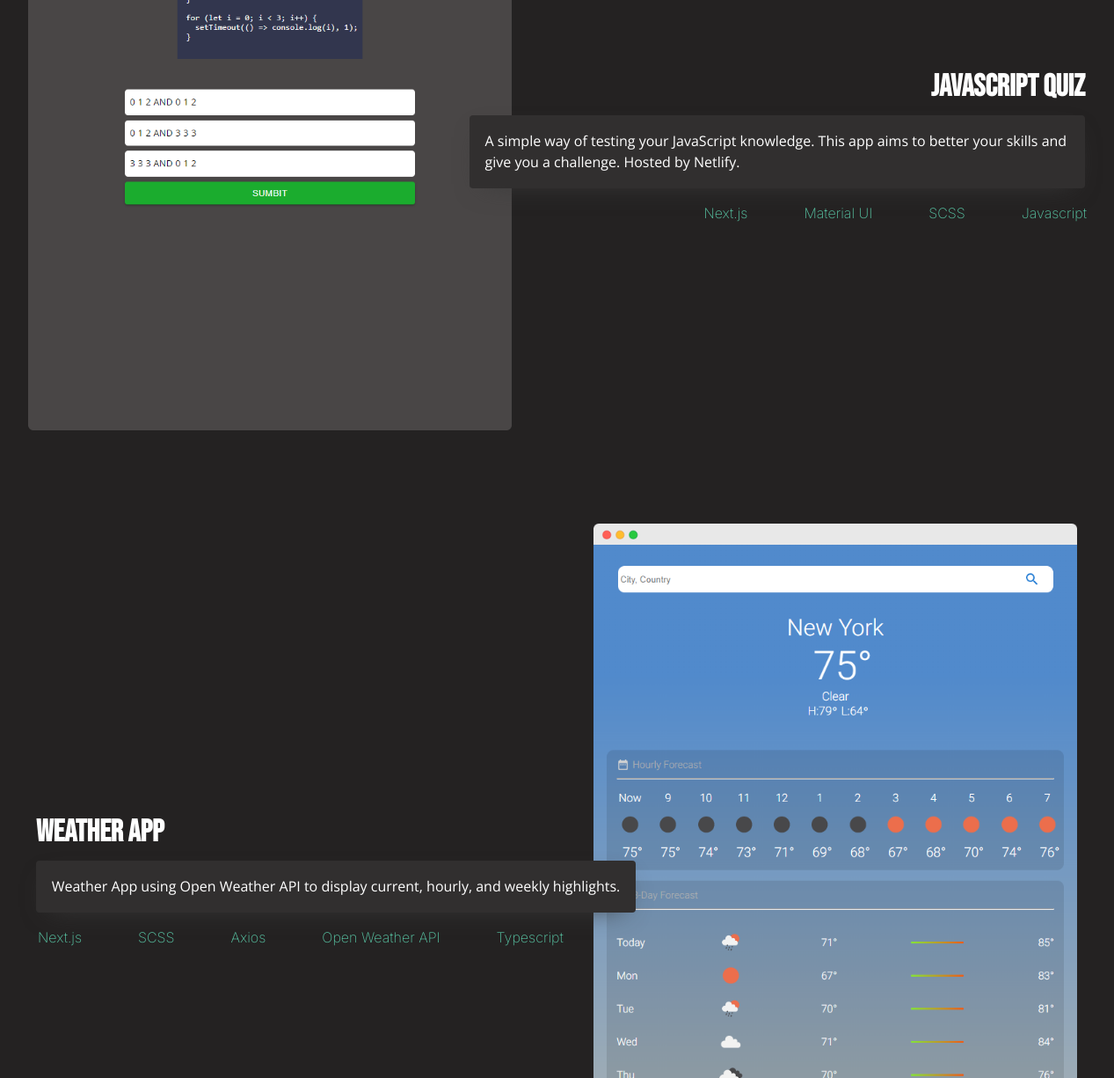
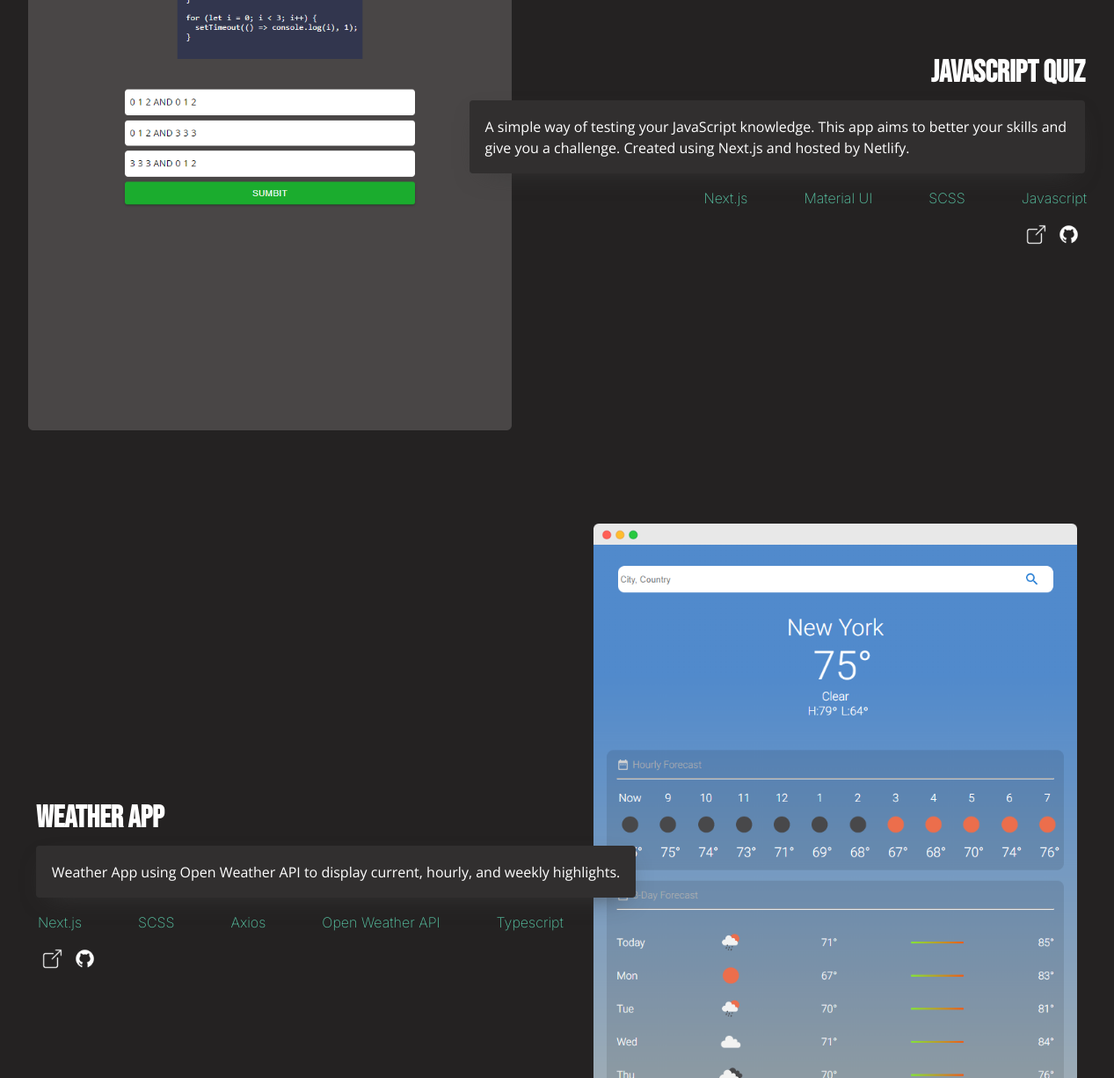
Before and after one commit to arniehayes/Arnie-Hayes-Portfolio, a Next.js app: page / in a window 1536 px wide. Shown: the part 1820-3045 px from the top of the page at 88% size, without its empty margins (135-1402 px from the left). Built offline with nearby package versions, Linux system fonts and the light colour scheme.

Commit message:
added external links for accessibility

```diff
--- a/components/MainPage/Body/Projects/ProjectItem.js
+++ b/components/MainPage/Body/Projects/ProjectItem.js
@@ -2,7 +2,7 @@ import style from "./Projects.module.scss";
 import React, { useState } from "react";
 import Image from "next/image";
 
-const ProjectItem = ({ title, description, img_path, img_name, path_link, aria_label, flex_direction, negative_margin, text_align, list_float, project_list}) => {
+const ProjectItem = ({ title, description, img_path, img_name, path_link, aria_label, flex_direction, negative_margin, text_align, list_float, project_list, external_link_path_1, external_link_path_2}) => {
 
     const [position, setPosition] = useState("");
 
@@ -23,7 +23,13 @@ const ProjectItem = ({ title, description, img_path, img_name, path_link, aria_l
               target="_blank"
               rel="noopener noreferrer"
             >
-              <img className={style.project_image} src={"/" + img_path} alt={img_name} width="550px" height="380px"/>
+              <img
+                className={style.project_image}
+                src={"/" + img_path}
+                alt={img_name}
+                width="550px"
+                height="380px"
+              />
             </a>
           </div>
         </div>
@@ -71,6 +77,28 @@ const ProjectItem = ({ title, description, img_path, img_name, path_link, aria_l
                 </li>
               ))}
           </ul>
+          <div
+            className={`${style.external_link_container} ${
+              text_align === "right"
+                ? style.external_link_reverse
+                : style.external_link_normal
+            }`}
+          >
+            <button className={` ${style.external_link}`}>
+              <img
+                src={external_link_path_1}
+                alt="github external link"
+                className={`${style.external_link_img}`}
+              />
+            </button>
+            <button className={`${style.external_link}`}>
+              <img
+                src={external_link_path_2}
+                alt="external link"
+                className={`${style.external_link_img}`}
+              />
+            </button>
+          </div>
         </div>
       </div>
     </div>
--- a/components/MainPage/Body/Projects/Projects.js
+++ b/components/MainPage/Body/Projects/Projects.js
@@ -8,8 +8,8 @@ const Projects = () => {
     {
       title: "JavaScript Quiz",
       description: `A simple way of testing your JavaScript knowledge. This
-                      app aims to better your skills and give you a challenge.
-                      Hosted by Netlify.`,
+                      app aims to better your skills and give you a challenge. Created using Next.js and
+                      hosted by Netlify.`,
       img_path: "quiz-tall.png",
       img_name: "JavaScript Quiz Project",
       path_link: "https://js-quiz-ah.netlify.app/",
@@ -19,6 +19,8 @@ const Projects = () => {
       text_align: "right",
       list_float: "right",
       project_list: ["Next.js", "Material UI", "SCSS", "Javascript"],
+      external_link_path_1: "icons8-github-64.png",
+      external_link_path_2: "link.png",
       key: 1,
     },
     {
@@ -38,6 +40,8 @@ const Projects = () => {
         "Open Weather API",
         "Typescript",
       ],
+      external_link_path_1: "link.png",
+      external_link_path_2: "icons8-github-64.png",
       key: 2,
     },
   ];
@@ -48,7 +52,7 @@ const Projects = () => {
     return (
       <section className={style.projects_container}>
         <div className={`${style.big_word} ${style.filter}`}>
-          <img src="/projects.svg" alt="big word"/>
+          <img src="/projects.svg" alt="big word" />
         </div>
         <div className={style.project_items}>
           <div className={style.project_header} id="projects">
@@ -72,6 +76,8 @@ const Projects = () => {
                   text_align={item.text_align}
                   list_float={item.list_float}
                   project_list={item.project_list}
+                  external_link_path_1={item.external_link_path_1}
+                  external_link_path_2={item.external_link_path_2}
                   key={idx}
                 />
               </li>
--- a/components/MainPage/Body/Projects/Projects.module.scss
+++ b/components/MainPage/Body/Projects/Projects.module.scss
@@ -175,6 +175,37 @@ $accent-color: #58c5a4;
     }
 }
 
+.external_link_container {
+    width: 100%;
+    display: none;
+    background-color: transparent;
+    border: none;
+}
+
+.external_link {
+    background-color: transparent;
+    border: none;
+    display: none;
+}
+
+.external_link_normal {
+    display: flex;
+    justify-content: center;
+    flex-direction: row;
+    align-items: center;
+}
+
+.external_link_reverse {
+    display: flex;
+    justify-content: center;
+    flex-direction: row-reverse;
+    align-items: center;
+}
+
+.external_link_img {
+    width: 25px;
+    height: auto;
+}
 
 
 @media only screen and (min-width: 1300px) {
@@ -409,5 +440,37 @@ $accent-color: #58c5a4;
         filter: invert(100%) sepia(6%) saturate(22%) hue-rotate(298deg) brightness(108%) contrast(100%) opacity(15%);
     }
 
+    .external_link_container {
+        display: flex;
+        background-color: transparent;
+        border: none;
+    }
+
+    .external_link {
+        background-color: transparent;
+        border: none;
+        display: block;
+    }
+
+    .external_link_normal {
+        display: flex;
+        justify-content: flex-start;
+        flex-direction: row;
+        align-items: center;
+    }
+
+    .external_link_reverse {
+        display: flex;
+        justify-content: flex-start;
+        flex-direction: row-reverse;
+        align-items: center;
+    }
+
+    .external_link_img {
+        width: 25px;
+        height: auto;
+    }
+
+
 
 }
```
Also changed, not shown: public/link.png (added).
